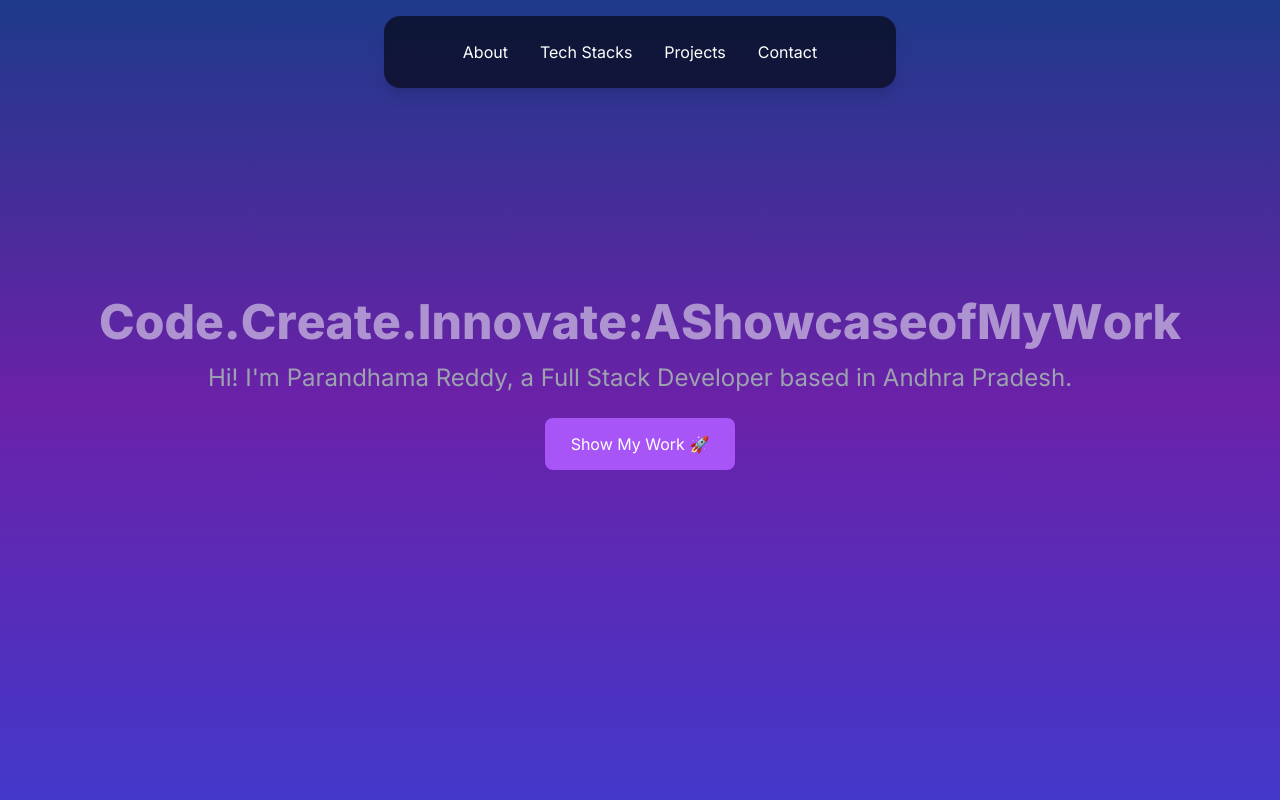
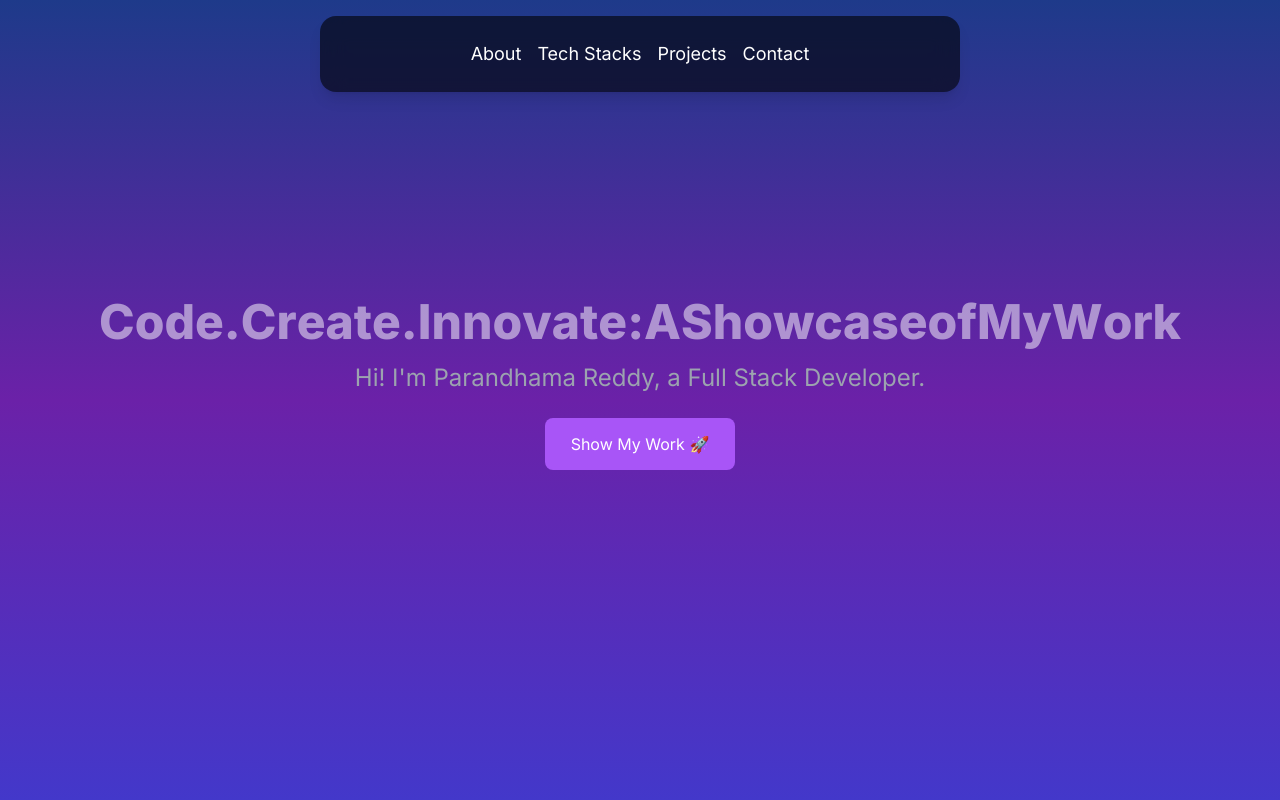
Before and after one commit to PARANDHAMAREDDYBOMMAKA/My-Portfolio, a Next.js app: page / in a window 1280 px wide. Shown: the top 800 px of the page. Built offline with nearby package versions, Linux system fonts and the light colour scheme.

Commit message:
Made some css improvments

```diff
--- a/app/components/header.tsx
+++ b/app/components/header.tsx
@@ -1,13 +1,13 @@
 import Link from "next/link";
 
 const Header: React.FC = () => (
-  <header className="bg-black bg-opacity-60 backdrop-blur-md text-white fixed w-[40%] top-0 mx-[30%] py-2 my-4 rounded-2xl z-50 shadow-lg">
-    <nav className="flex justify-center items-center py-4">
-      <ul className="flex space-x-8">
+  <header className="bg-black bg-opacity-60 backdrop-blur-md text-white fixed top-0 left-1/2 transform -translate-x-1/2 w-[50%] py-6 rounded-2xl z-50 shadow-lg mt-4">
+    <nav className="flex flex-wrap justify-center items-center px-4">
+      <ul className="flex flex-wrap justify-center space-x-4 text-center">
         <li>
           <Link
             href="#about"
-            className="hover:text-purple-500 transition-colors duration-300"
+            className="hover:text-purple-500 transition-colors duration-300 text-sm sm:text-base md:text-lg"
           >
             About
           </Link>
@@ -15,7 +15,7 @@ const Header: React.FC = () => (
         <li>
           <Link
             href="#techstacks"
-            className="hover:text-purple-500 transition-colors duration-300"
+            className="hover:text-purple-500 transition-colors duration-300 text-sm sm:text-base md:text-lg"
           >
             Tech Stacks
           </Link>
@@ -23,7 +23,7 @@ const Header: React.FC = () => (
         <li>
           <Link
             href="#projects"
-            className="hover:text-purple-500 transition-colors duration-300"
+            className="hover:text-purple-500 transition-colors duration-300 text-sm sm:text-base md:text-lg"
           >
             Projects
           </Link>
@@ -31,7 +31,7 @@ const Header: React.FC = () => (
         <li>
           <Link
             href="#contact"
-            className="hover:text-purple-500 transition-colors duration-300"
+            className="hover:text-purple-500 transition-colors duration-300 text-sm sm:text-base md:text-lg"
           >
             Contact
           </Link>
--- a/app/components/heroSection.tsx
+++ b/app/components/heroSection.tsx
@@ -6,7 +6,7 @@ const HeroSection: React.FC = () => {
   return (
     <section
       id="home"
-      className="flex flex-col items-center justify-center h-screen bg-gradient-to-b from-blue-900 via-purple-800 to-indigo-700 text-white text-center"
+      className="flex flex-col items-center justify-center h-screen bg-gradient-to-b from-blue-900 via-purple-800 to-indigo-700 text-white text-center p-4"
     >
       <div className="flex flex-col items-center mb-8">
         <h1 className="text-5xl font-extrabold mb-4  animate-pulse">
@@ -23,8 +23,7 @@ const HeroSection: React.FC = () => {
           )}
         </h1>
         <p className="text-2xl mb-6 text-gray-400">
-          Hi! I'm Parandhama Reddy, a Full Stack Developer based in Andhra
-          Pradesh.
+          Hi! I'm Parandhama Reddy, a Full Stack Developer.
         </p>
         <Link href="#projects">
           <p className="bg-purple-500 text-white px-6 py-3 rounded-lg border-2 border-transparent transition duration-300 hover:border-3 hover:border-gradient-to-r hover:from-red-500 hover:via-yellow-500 hover:to-green-500">
```
